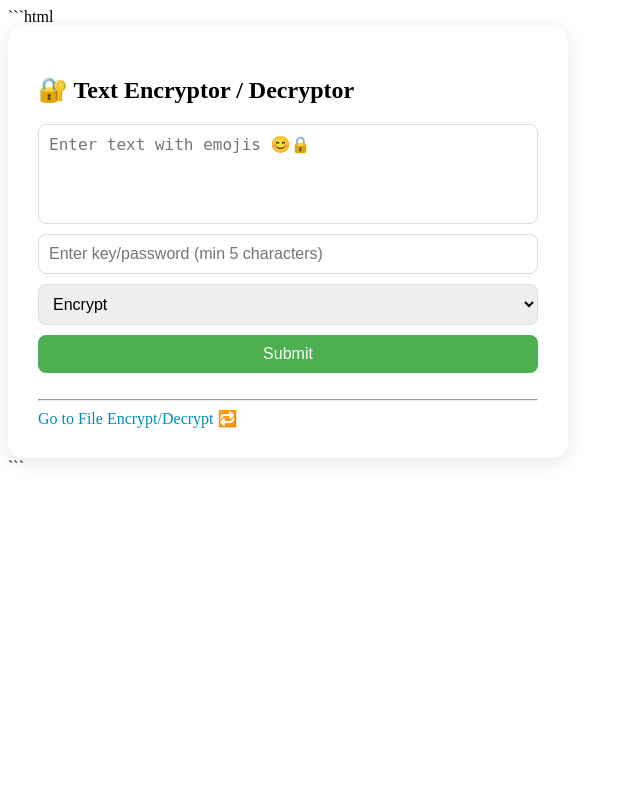
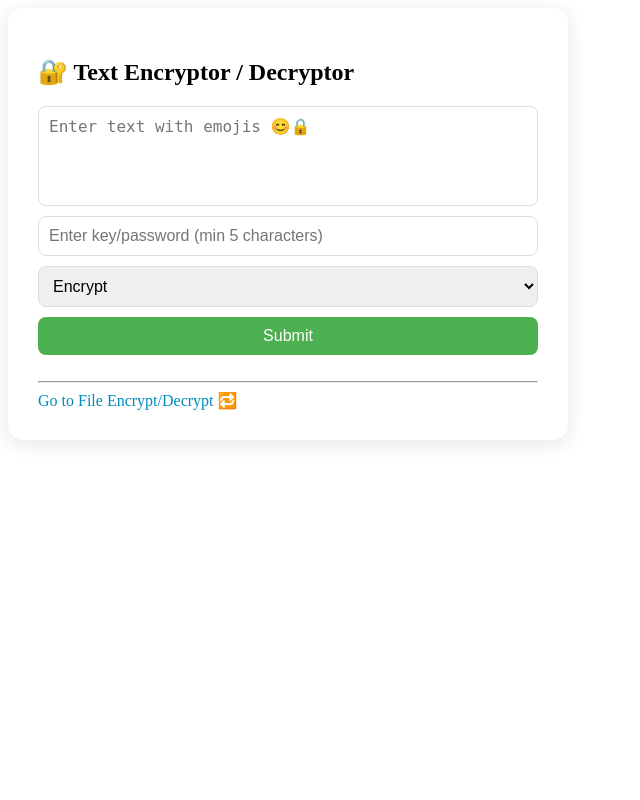
Before and after one commit to Tesco001/DATA-PROTECTION-FRAMEWORK, a Flask app: page / in a window 1280 px wide. Shown: the whole page, without its empty margins (0-640 px from the left). Run offline with Flask 3, Linux system fonts and the light colour scheme.

Commit message:
index.html

````diff
--- a/templates/index.html
+++ b/templates/index.html
@@ -37,7 +37,7 @@
         }
         return gk_fileData[filename] || "";
         }
-        </script>```html
+        </script>
 <!DOCTYPE html>
 <html>
 <head>
@@ -85,4 +85,3 @@
   </script>
 </body>
 </html>
-```
````
